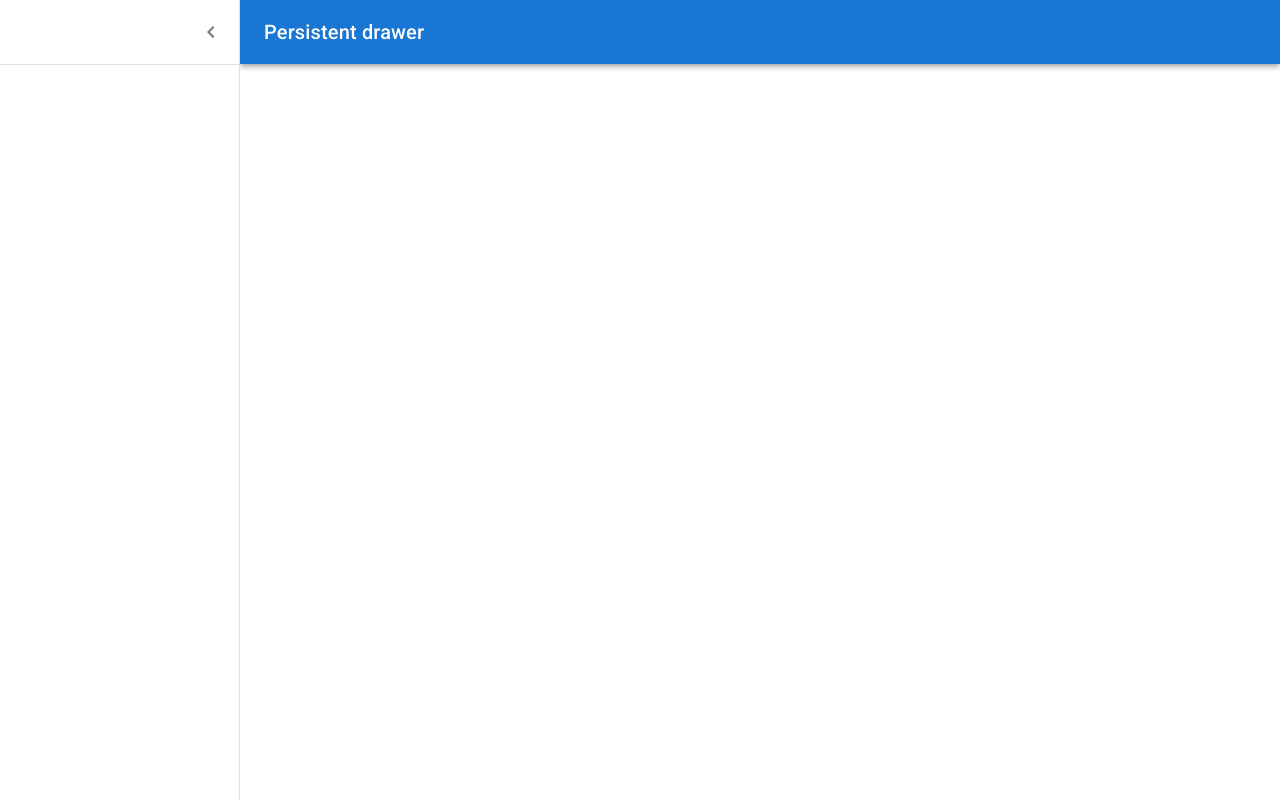
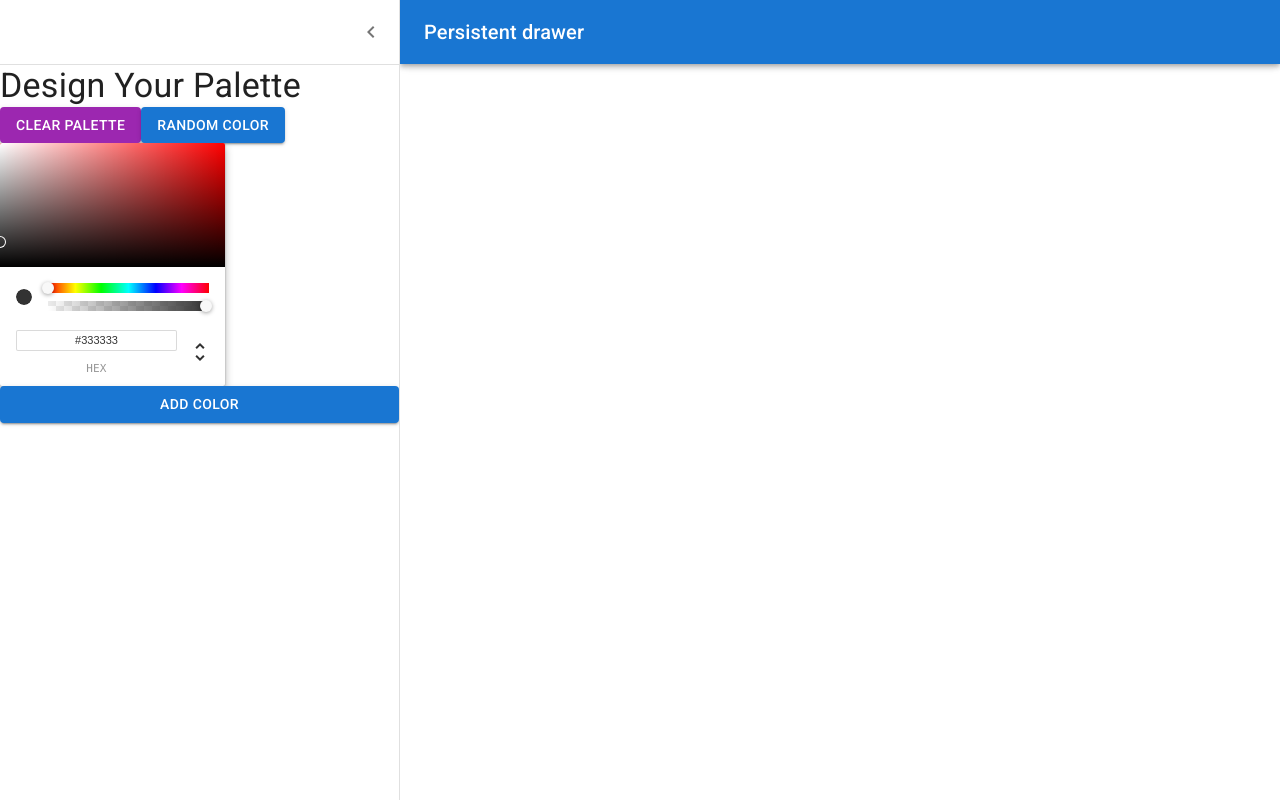
Before and after one commit to Epitome87/Modern-React-Bootcamp-Journey, a React (Create React App) app in the folder Colors Project/react-colors/: page /palette/new in a window 1280 px wide. Both pictures are taken after a click on the button "open drawer". Built offline with nearby package versions, Linux system fonts and the light colour scheme.

Commit message:
Install React Color library. Add its ChromePicker component and MUI Buttons to MUI Drawer component.

```diff
--- a/Colors Project/react-colors/package.json
+++ b/Colors Project/react-colors/package.json
@@ -14,6 +14,7 @@
     "chroma-js": "^2.1.2",
     "rc-slider": "^9.7.4",
     "react": "^17.0.2",
+    "react-color": "^2.19.3",
     "react-copy-to-clipboard": "^5.0.4",
     "react-dom": "^17.0.2",
     "react-router-dom": "^6.0.2",
--- a/Colors Project/react-colors/src/components/NewPaletteForm.jsx
+++ b/Colors Project/react-colors/src/components/NewPaletteForm.jsx
@@ -2,6 +2,7 @@ import React from 'react';
 // Start requires for Drawer component
 import { styled, useTheme } from '@mui/material/styles';
 import Box from '@mui/material/Box';
+import Button from '@mui/material/Button';
 import Drawer from '@mui/material/Drawer';
 import CssBaseline from '@mui/material/CssBaseline';
 import MuiAppBar from '@mui/material/AppBar';
@@ -9,12 +10,16 @@ import Toolbar from '@mui/material/Toolbar';
 import Typography from '@mui/material/Typography';
 import Divider from '@mui/material/Divider';
 import IconButton from '@mui/material/IconButton';
+
 import MenuIcon from '@mui/icons-material/Menu';
 import ChevronLeftIcon from '@mui/icons-material/ChevronLeft';
 import ChevronRightIcon from '@mui/icons-material/ChevronRight';
 // End requires for Drawer component
 
-const drawerWidth = 240;
+// React Color
+import { ChromePicker } from 'react-color';
+
+const drawerWidth = 400;
 
 const Main = styled('main', { shouldForwardProp: (prop) => prop !== 'open' })(
   ({ theme, open }) => ({
@@ -63,14 +68,30 @@ const DrawerHeader = styled('div')(({ theme }) => ({
 
 function NewPaletteForm() {
   const theme = useTheme();
+  // Drawer State:
   const [open, setOpen] = React.useState(false);
 
+  // Color State:
+  const [test, setTest] = React.useState('#333');
+
+  /* Drawer Component: Open */
   const handleDrawerOpen = () => {
     setOpen(true);
   };
 
+  /* Drawer Component: Close */
   const handleDrawerClose = () => {
     setOpen(false);
+  };
+
+  /* Color Picker Component: Change */
+  const handleChange = (color, event) => {
+    console.log('Color change: ', color);
+  };
+  /* Color Picker Component: Change Complete */
+  const handleChangeComplete = (color, event) => {
+    console.log('Color change complete: ', color);
+    setTest(color);
   };
 
   return (
@@ -115,6 +136,21 @@ function NewPaletteForm() {
           </IconButton>
         </DrawerHeader>
         <Divider />
+        <Typography variant='h4'>Design Your Palette</Typography>
+        <div>
+          <Button variant='contained' color='secondary'>
+            Clear Palette
+          </Button>
+          <Button variant='contained' color='primary'>
+            Random Color
+          </Button>
+        </div>
+        <ChromePicker
+          color={test}
+          onChange={handleChange}
+          onChangeComplete={handleChangeComplete}
+        />
+        <Button variant='contained'>Add Color</Button>
       </Drawer>
       <Main open={open}>
         <DrawerHeader />
```
Also changed, not shown: 1 other file (tests, documents, lock files or other folders).
